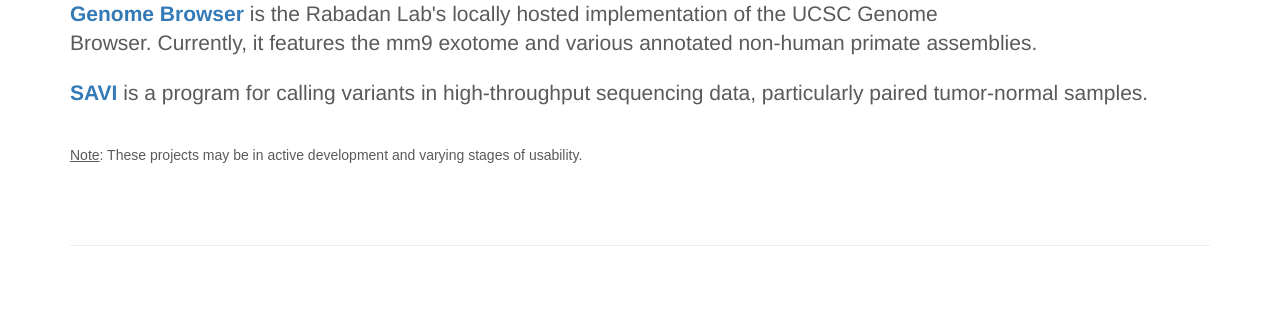
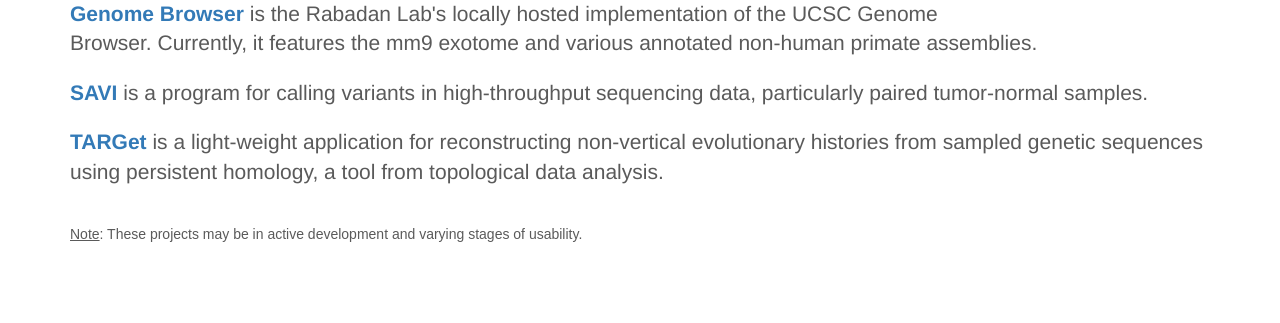
Before and after one commit to gitliver/labsite, a Python web app: template templates/software.html in a window 1280 px wide. Shown: the part 392-715 px from the top of the page. Run offline with Jinja, Linux system fonts and the light colour scheme; the template is opened without the code that fills it, so the values that code supplies are empty; some libraries are stand-ins or nearby versions; some web fonts are replaced.

Commit message:
minor (add favicon, add content to software page)

```diff
--- a/templates/layout.html
+++ b/templates/layout.html
@@ -9,9 +9,7 @@
     <!-- The above 3 meta tags *must* come first in the head; any other head content must come *after* these tags -->
     <meta name="description" content="">
     <meta name="author" content="">
-    <!--
-    <link rel="icon" href="../../favicon.ico">
-    -->
+    <link rel="icon" href="/static/favicon.ico">
 
     <title>Rabadan Lab | {% block title %}Home{% endblock %}</title>
 
--- a/templates/software.html
+++ b/templates/software.html
@@ -36,6 +36,10 @@ Currently, it features the mm9 exotome and various annotated non-human primate a
   <a href="https://github.com/RabadanLab/SAVI"><b>SAVI</b></a> is a program for calling variants in high-throughput sequencing data, particularly paired tumor-normal samples.
 </p>
 
+<p class="lead">
+  <a href="https://github.com/RabadanLab/TARGet"><b>TARGet</b></a> is a light-weight application for reconstructing non-vertical evolutionary histories from sampled genetic sequences using persistent homology, a tool from topological data analysis.
+</p>
+
 <div class="ocustom-footer-small">
 <br>
 <u>Note</u>: These projects may be in active development and varying stages of usability.
```
